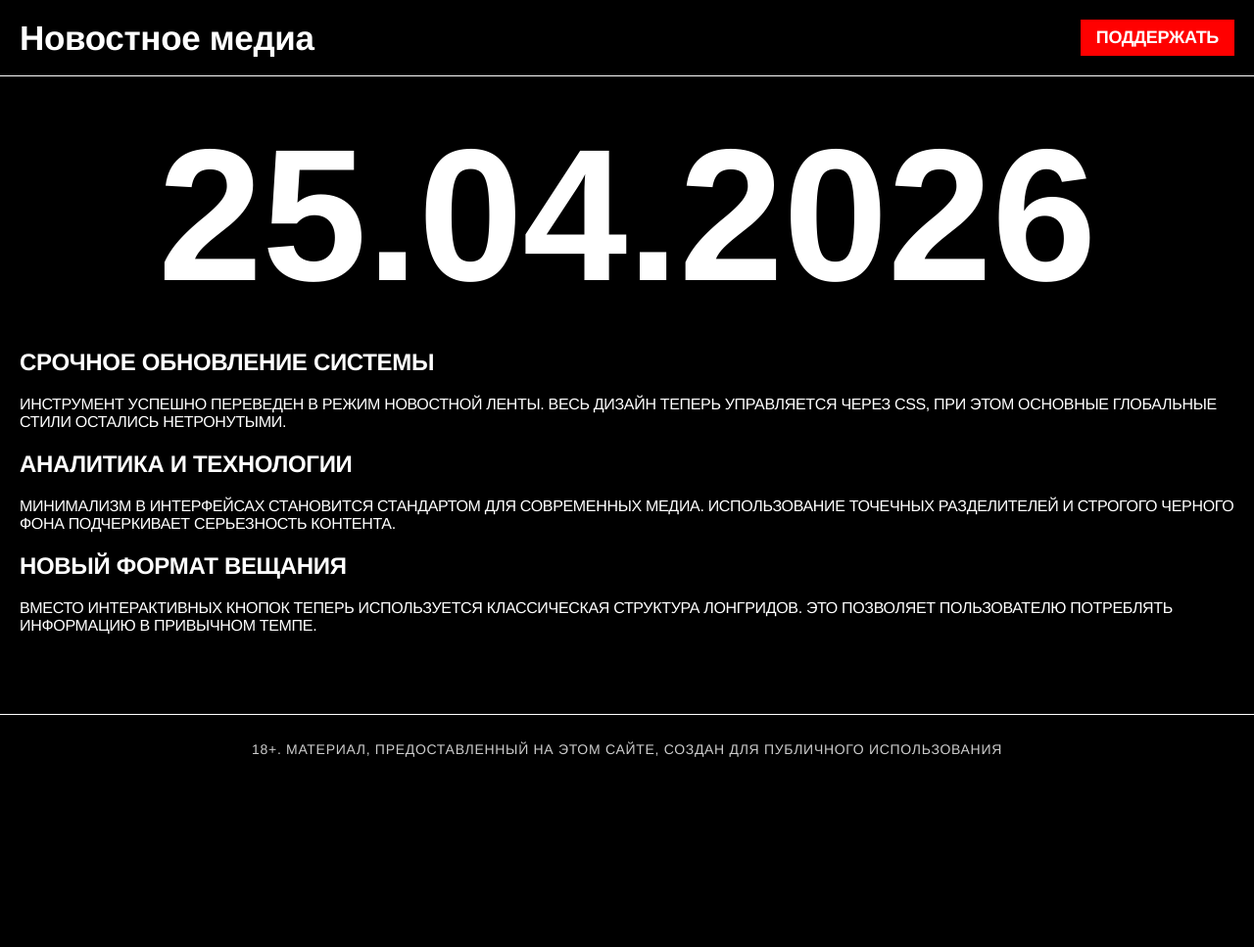
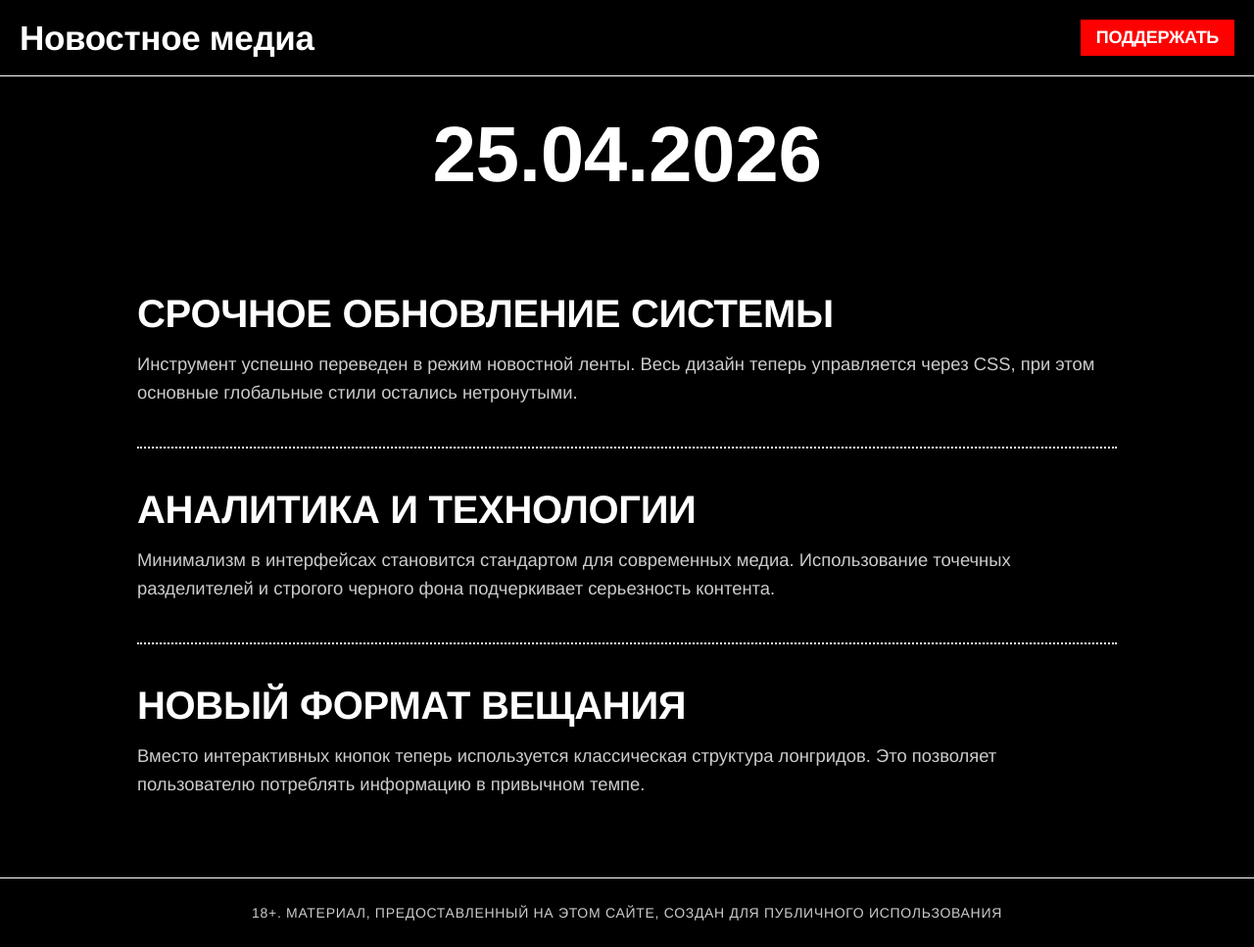
Before and after one commit to glitch-ru/site, a PHP site: page / in a window 1280 px wide. Shown: the whole page at 98% size. Before the commit the page ends 773 px from the top, so only its background shows below. Run offline with PHP 8.4, Linux system fonts and the light colour scheme.

Commit message:
Update style.css

```diff
--- a/style.css
+++ b/style.css
@@ -12,10 +12,10 @@ body {
     margin: 0;
     display: flex;
     flex-direction: column;
-    height: 100vh;
+    min-height: 100vh;
     text-transform: uppercase;
     letter-spacing: -0.02em;
-    overflow: hidden;
+    overflow-y: auto; /* Разрешаем прокрутку */
 }
 
 header {
@@ -23,16 +23,15 @@ header {
     padding: 20px;
     display: flex;
     justify-content: space-between;
-    align-items: center; /* Центрируем элементы по вертикали */
+    align-items: center;
 }
 
-/* Настройки для логотипа "Медиазона" */
 .logo-link {
     color: var(--white);
-    text-decoration: none; /* Убираем подчеркивание */
-    font-size: 35px; /* Размер шрифта под высоту кнопки (шрифт 18px + отступы 16px + высота строки) */
+    text-decoration: none;
+    font-size: 35px;
     font-weight: 900;
-    text-transform: none !important; /* Строго сохраняем регистр букв */
+    text-transform: none !important;
     line-height: 1;
 }
 
@@ -58,68 +57,62 @@ main {
     flex: 1;
     display: flex;
     flex-direction: column;
-    justify-content: center;
-    align-items: center;
-    padding: 20px;
+    align-items: center; /* Центрируем контент по горизонтали */
+    padding: 40px 20px;
+    max-width: 1000px;
+    margin: 0 auto;
+    width: 100%;
 }
 
+/* Стили даты (бывший таймер) */
 #timer {
-    font-size: 15vw;
+    font-size: 5rem; /* Увеличенный размер */
     font-weight: 900;
-    line-height: 0.8;
-    margin-bottom: 40px;
-    font-variant-numeric: tabular-nums;
+    line-height: 1;
+    margin-bottom: 60px;
+    text-align: center;
+    width: 100%;
 }
 
-.controls {
-    display: grid;
-    grid-template-columns: 1fr 1fr;
+.news-feed {
     width: 100%;
-    max-width: 600px;
-    border: 2px solid var(--white);
 }
 
-.controls button {
-    background: transparent;
-    border: none;
-    color: var(--white);
-    padding: 20px;
-    font-size: 1.2rem;
-    font-weight: 700;
-    cursor: pointer;
-    text-transform: uppercase;
+article {
+    border-bottom: 2px dotted var(--white); /* Точечная линия на всю ширину */
+    padding: 40px 0;
+    width: 100%;
 }
 
-.controls button:first-child {
-    border-right: 2px solid var(--white);
+article:last-child {
+    border-bottom: none;
 }
 
-.controls button:hover {
-    background: var(--white);
-    color: var(--black);
+.news-title {
+    font-size: 2.5rem;
+    font-weight: 900;
+    margin: 0 0 15px 0;
+    color: var(--white); /* Белый цвет для всех заголовков */
+    text-transform: uppercase;
+    line-height: 1.1;
+    text-align: left;
 }
 
-.settings {
-    margin-top: 40px;
-    font-weight: 700;
-    font-size: 0.8rem;
-    color: #888;
+.news-text {
+    font-weight: 400; /* Обычный шрифт */
+    font-size: 1.15rem;
+    line-height: 1.6;
+    text-transform: none; /* Читаемый регистр */
+    letter-spacing: normal;
+    color: #cccccc;
+    margin: 0;
 }
 
-input {
-    background: transparent;
-    color: var(--white);
-    border: none;
-    border-bottom: 2px solid var(--white);
-    font-weight: 900;
-    font-size: 1.2rem;
-    width: 60px;
-    text-align: center;
-    outline: none;
-    margin-left: 10px;
+/* Скрываем ненужные элементы */
+.controls, .settings {
+    display: none !important;
 }
 
-/* Улучшенная читаемость футера */
 footer {
     padding: 24px;
     font-size: 14px;
@@ -128,9 +121,5 @@ footer {
     border-top: 1px solid var(--white);
     text-align: center;
     color: #cccccc;
-    text-transform: none; /* Отменяем капс для футера для лучшей читаемости длинного текста */
+    text-transform: none;
 }
-
-.is-running #timer {
-    color: var(--accent);
-}
```
